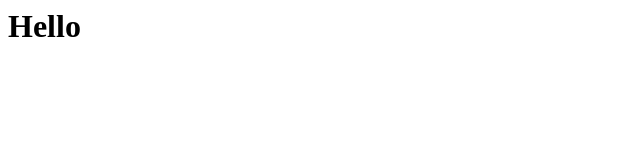
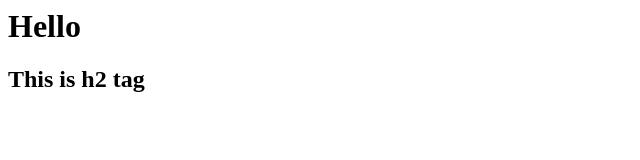
Before and after one commit to MothilalSainath/Git_Testing, a plain HTML site: page Index.html in a window 1280 px wide. Shown: the whole page, without its empty margins (0-640 px from the left). Drawn offline with Linux system fonts and the light colour scheme.

Commit message:
i added h2 tag in index.html

```diff
--- a/Index.html
+++ b/Index.html
@@ -1,5 +1,6 @@
 <html>
 <body>
 <h1>Hello</h1>
+<h2>This is h2 tag</h2>
 </body>
 </html>
```
